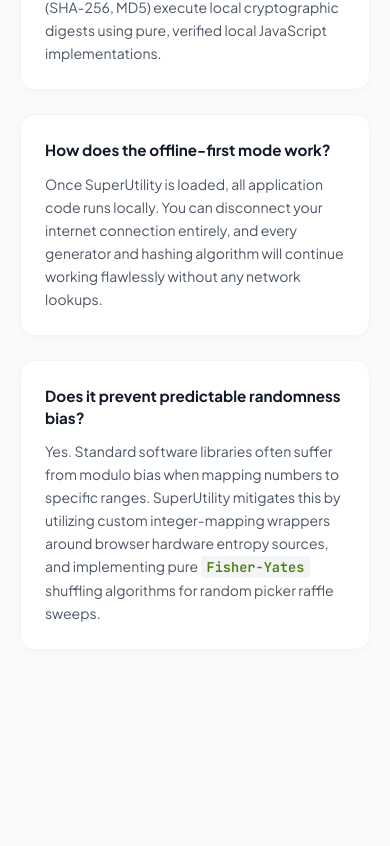
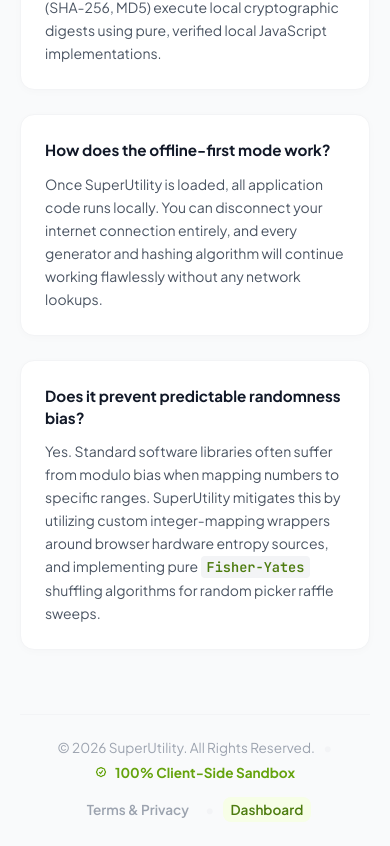
Before and after one commit to synkfr/SuperUtility, a Next.js app: page / in a window 390 px wide. Shown: the part 2770-3616 px from the top of the page. Before the commit the page ends 3444 px from the top, so only its background shows below. Built offline with nearby package versions, Linux system fonts and the light colour scheme.

Commit message:
feat: integrate responsive global footer and terms navigation frame

```diff
--- a/src/app/page.module.css
+++ b/src/app/page.module.css
@@ -237,6 +237,8 @@
   max-width: 1200px;
   margin: 0 auto;
   width: 100%;
+  display: flex;
+  flex-direction: column;
 }
 
 @media (min-width: 992px) {
@@ -244,6 +246,8 @@
     padding: 48px 64px;
     height: 100vh;
     overflow-y: auto;
+    display: flex;
+    flex-direction: column;
   }
 }
 
@@ -501,3 +505,78 @@
   color: var(--lime-700);
   font-weight: 600;
 }
+
+/* Footer & Main Wrapper */
+.mainScrollContent {
+  flex: 1;
+}
+
+.footer {
+  margin-top: 64px;
+  padding-top: 24px;
+  border-top: 1px solid var(--border);
+  display: flex;
+  flex-direction: column;
+  align-items: center;
+  justify-content: space-between;
+  gap: 16px;
+  font-size: 0.85rem;
+  color: var(--text-muted);
+}
+
+@media (min-width: 768px) {
+  .footer {
+    flex-direction: row;
+    gap: 0;
+  }
+}
+
+.footerBrand {
+  display: flex;
+  align-items: center;
+  flex-wrap: wrap;
+  justify-content: center;
+  gap: 8px;
+}
+
+.footerShield {
+  display: inline-flex;
+  align-items: center;
+  gap: 4px;
+  color: var(--lime-600);
+  font-weight: 700;
+}
+
+.footerLinks {
+  display: flex;
+  align-items: center;
+  gap: 8px;
+}
+
+.footerLink {
+  background: transparent;
+  border: none;
+  font-family: var(--font-sans);
+  font-size: 0.85rem;
+  font-weight: 600;
+  color: var(--text-muted);
+  cursor: pointer;
+  padding: 4px 8px;
+  border-radius: var(--radius-sm);
+  transition: all var(--transition-fast);
+}
+
+.footerLink:hover {
+  color: var(--text-primary);
+  background-color: var(--bg-secondary);
+}
+
+.footerLinkActive {
+  color: var(--lime-700);
+  background-color: var(--lime-50);
+}
+
+.footerSeparator {
+  color: var(--border);
+  font-weight: 800;
+}
--- a/src/app/page.tsx
+++ b/src/app/page.tsx
@@ -10,6 +10,7 @@
 import HashGenerator from "@/components/HashGenerator";
 import RandomPicker from "@/components/RandomPicker";
 import RandomNumberGenerator from "@/components/RandomNumberGenerator";
+import TermsOfService from "@/components/TermsOfService";
 
 type ToolType =
   | "home"
@@ -18,7 +19,8 @@
   | "uuid-generator"
   | "hash-generator"
   | "random-picker"
-  | "random-number";
+  | "random-number"
+  | "tos";
 
 interface ToolItem {
   id: ToolType;
@@ -220,6 +222,7 @@
 
       {/* 4. Main App Area */}
       <main className={styles.main}>
+        <div className={styles.mainScrollContent}>
           {activeTool === "home" ? (
             <div className={styles.homeContainer}>
               <div className={styles.heroCard}>
@@ -312,6 +315,8 @@
                 </div>
               </section>
             </div>
+          ) : activeTool === "tos" ? (
+            <TermsOfService />
           ) : (
             <div className={styles.contentWrapper} key={currentTool?.id}>
               <h1 className={styles.headerTitle}>{currentTool?.name}</h1>
@@ -319,6 +324,38 @@
               {currentTool?.component}
             </div>
           )}
+        </div>
+
+        {/* Global Page Footer */}
+        <footer className={styles.footer} id="global-page-footer">
+          <div className={styles.footerBrand}>
+            <span>&copy; {new Date().getFullYear()} SuperUtility. All Rights Reserved.</span>
+            <span className={styles.footerSeparator}>&bull;</span>
+            <span className={styles.footerShield}>
+              <svg width="12" height="12" fill="none" stroke="currentColor" strokeWidth="2.5" viewBox="0 0 24 24" style={{ marginRight: "4px", display: "inline-block", verticalAlign: "middle" }}>
+                <path strokeLinecap="round" strokeLinejoin="round" d="M9 12.75 11.25 15 15 9.75M21 12c0 1.268-.63 2.39-1.593 3.068a3.745 3.745 0 0 1-1.043 3.296 3.745 3.745 0 0 1-3.296 1.043A3.745 3.745 0 0 1 12 21c-1.268 0-2.39-.63-3.068-1.593a3.746 3.746 0 0 1-3.296-1.043 3.745 3.745 0 0 1-1.043-3.296A3.745 3.745 0 0 1 3 12c0-1.268.63-2.39 1.593-3.068a3.745 3.745 0 0 1 1.043-3.296 3.746 3.746 0 0 1 3.296-1.043A3.746 3.746 0 0 1 12 3c1.268 0 2.39.63 3.068 1.593a3.746 3.746 0 0 1 3.296 1.043 3.746 3.746 0 0 1 1.043 3.296A3.745 3.745 0 0 1 21 12Z" />
+              </svg>
+              100% Client-Side Sandbox
+            </span>
+          </div>
+          <div className={styles.footerLinks}>
+            <button
+              onClick={() => handleToolChange("tos")}
+              className={`${styles.footerLink} ${activeTool === "tos" ? styles.footerLinkActive : ""}`}
+              id="tos-footer-link"
+            >
+              Terms & Privacy
+            </button>
+            <span className={styles.footerSeparator}>&bull;</span>
+            <button
+              onClick={() => handleToolChange("home")}
+              className={`${styles.footerLink} ${activeTool === "home" ? styles.footerLinkActive : ""}`}
+              id="home-footer-link"
+            >
+              Dashboard
+            </button>
+          </div>
+        </footer>
       </main>
     </div>
   );
```
Lines whose indentation alone changed are shown as unchanged.
